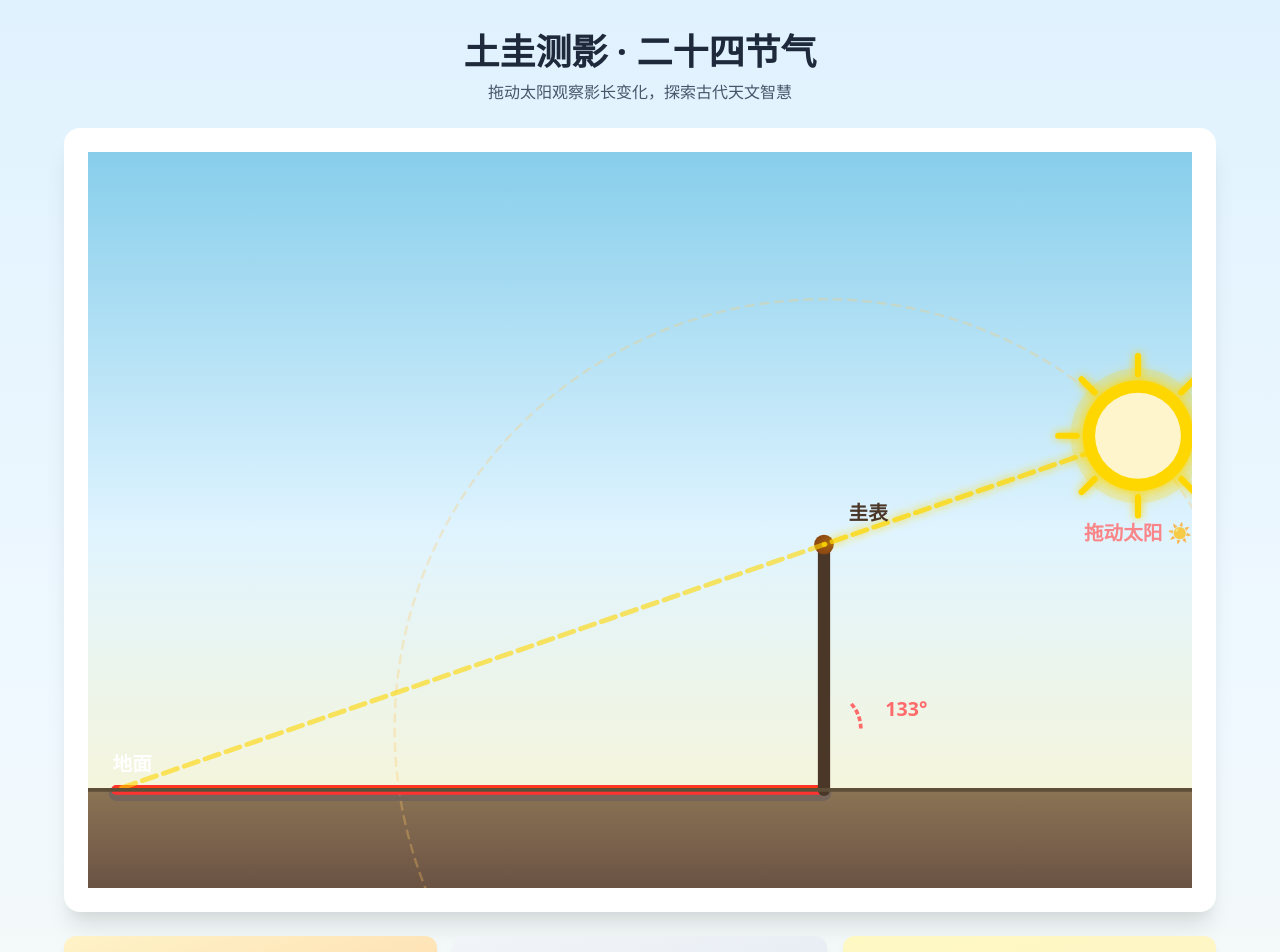
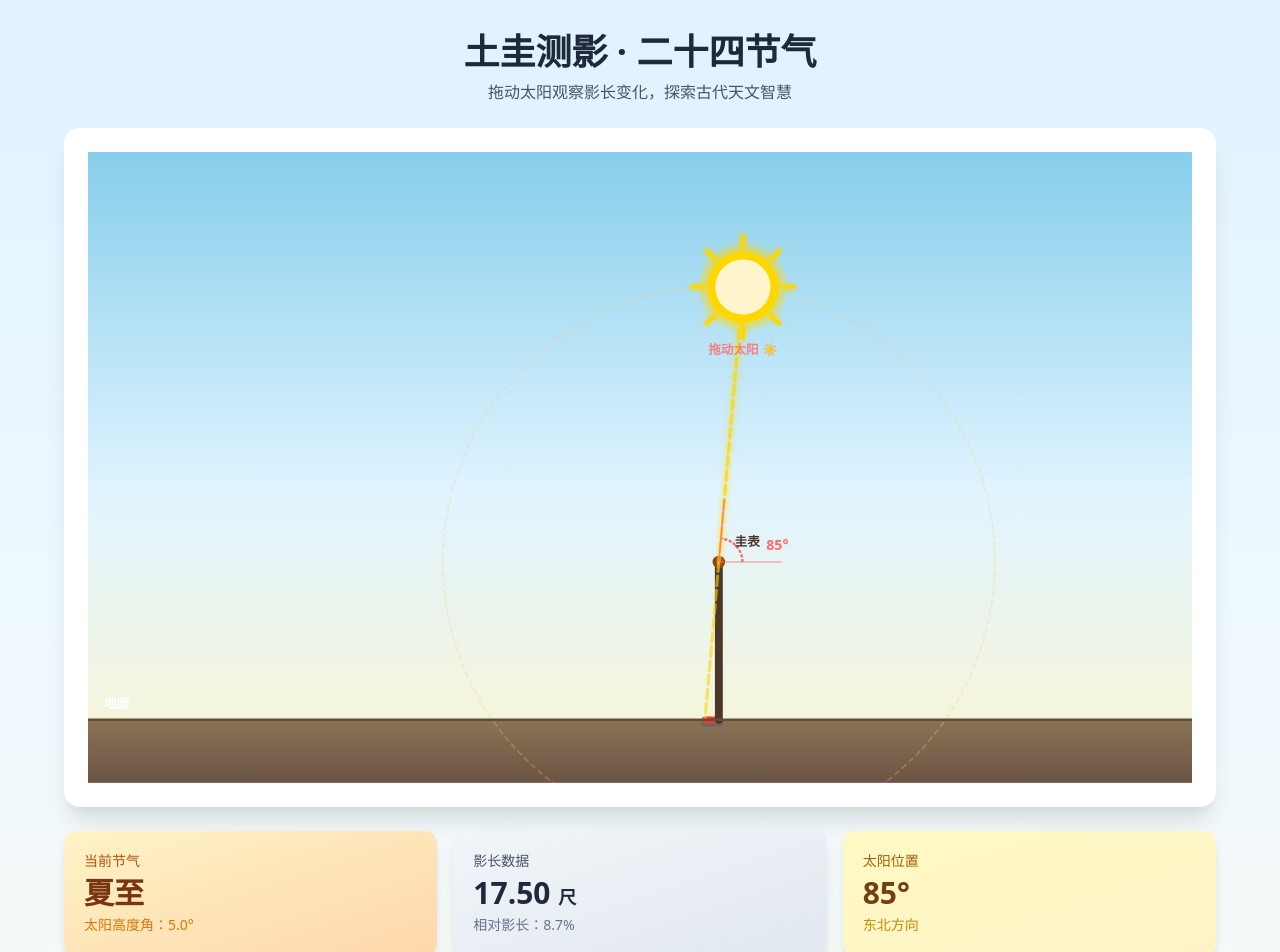
Before and after one commit to eJayYoung/eJayYoung.github.io, a React (Vite) app: page / in a window 1280 px wide. Shown: the top 952 px of the page. Built offline with nearby package versions, Linux system fonts and the light colour scheme.

Commit message:
configure: add GitHub Pages deployment

```diff
--- a/src/App.tsx
+++ b/src/App.tsx
@@ -1,60 +1,56 @@
 import { useState, useRef, useCallback, useEffect } from 'react'
 import './App.css'
 
-// 二十四节气数据（调整到30°到150°范围）
+// 二十四节气数据（角度为太阳光线与地面的夹角）
 const solarTerms = [
-  { name: '冬至', angle: 30, shadowLength: 1.5 },
-  { name: '小寒', angle: 35, shadowLength: 1.42 },
-  { name: '大寒', angle: 40, shadowLength: 1.35 },
-  { name: '立春', angle: 50, shadowLength: 1.28 },
-  { name: '雨水', angle: 60, shadowLength: 1.2 },
-  { name: '惊蛰', angle: 70, shadowLength: 1.12 },
-  { name: '春分', angle: 80, shadowLength: 1.0 },
-  { name: '清明', angle: 90, shadowLength: 0.88 },
-  { name: '谷雨', angle: 100, shadowLength: 0.76 },
-  { name: '立夏', angle: 110, shadowLength: 0.64 },
-  { name: '小满', angle: 120, shadowLength: 0.52 },
-  { name: '芒种', angle: 130, shadowLength: 0.4 },
-  { name: '夏至', angle: 140, shadowLength: 0.3 },
+  { name: '冬至', angle: 20, shadowLength: 1.5 },
+  { name: '小寒', angle: 25, shadowLength: 1.42 },
+  { name: '大寒', angle: 30, shadowLength: 1.35 },
+  { name: '立春', angle: 40, shadowLength: 1.28 },
+  { name: '雨水', angle: 50, shadowLength: 1.2 },
+  { name: '惊蛰', angle: 55, shadowLength: 1.12 },
+  { name: '春分', angle: 60, shadowLength: 1.0 },
+  { name: '清明', angle: 65, shadowLength: 0.88 },
+  { name: '谷雨', angle: 70, shadowLength: 0.76 },
+  { name: '立夏', angle: 75, shadowLength: 0.64 },
+  { name: '小满', angle: 80, shadowLength: 0.52 },
+  { name: '芒种', angle: 82, shadowLength: 0.4 },
+  { name: '夏至', angle: 85, shadowLength: 0.3 },
 ]
 
 function App() {
-  const [sunAngle, setSunAngle] = useState(120) // 初始角度更高一些
+  const [sunAngle, setSunAngle] = useState(85) // 初始角度（太阳光线与地面夹角）
   const [isDragging, setIsDragging] = useState(false)
   const svgRef = useRef<SVGSVGElement>(null)
   const containerRef = useRef<HTMLDivElement>(null)
 
   // 画布参数
-  const width = 900
-  const height = 600
-  const centerX = width / 2 + 150 // 圆心更靠右
+  const width = 1400
+  const height = 800
+  const centerX = width / 2 + 100 // 圆心更靠右
   const groundY = height - 80
   const rodHeight = 200
   const rodBottomY = groundY
   const rodBottomX = centerX
   const radius = 350 // 稍微增大半径，让太阳更高
-  const minAngle = 133 // 最小角度（太阳不会太低）
-  const maxAngle = 180 // 最大角度（太阳不会太高）
-  const centerY = groundY - 50 // 圆心Y坐标
+  const minAngle = 20 // 最小角度（太阳光线与地面夹角）
+  const maxAngle = 85 // 最大角度（太阳光线与地面夹角）
+  const centerY = groundY - rodHeight - 50 // 圆心Y坐标
 
-  // 计算太阳位置（限制在右半边）
-  const clampedAngle = Math.max(minAngle, Math.min(maxAngle, sunAngle))
-  const sunX = centerX + radius * Math.cos((clampedAngle - 90) * Math.PI / 180)
-  const sunY = centerY - radius * Math.sin((clampedAngle - 90) * Math.PI / 180)
-
-  // 计算阴影
+  // 杆子顶部坐标
   const rodTopX = rodBottomX
   const rodTopY = rodBottomY - rodHeight
 
-  // 阴影长度计算
-  const shadowLength = sunY > rodTopY
-    ? rodHeight / Math.tan(Math.acos((sunX - rodTopX) / Math.sqrt(Math.pow(sunX - rodTopX, 2) + Math.pow(sunY - rodTopY, 2))))
-    : -rodHeight / Math.tan(Math.acos((sunX - rodTopX) / Math.sqrt(Math.pow(sunX - rodTopX, 2) + Math.pow(sunY - rodTopY, 2))))
+  // 计算太阳位置（根据太阳光线与地面的夹角）
+  const clampedAngle = Math.max(minAngle, Math.min(maxAngle, sunAngle))
+  const sunX = rodTopX + radius * Math.cos(clampedAngle * Math.PI / 180)
+  const sunY = rodTopY - radius * Math.sin(clampedAngle * Math.PI / 180)
 
-  // 阴影末端X坐标
-  const shadowEndX = sunX > rodTopX
-    ? rodTopX + shadowLength
-    : rodTopX - Math.abs(shadowLength)
+  // 阴影长度 = 杆高 * cot(太阳光线与地面夹角)
+  const shadowLength = rodHeight / Math.tan(clampedAngle * Math.PI / 180)
+
+  // 阴影末端X坐标（阴影在杆子左边）
+  const shadowEndX = rodTopX - shadowLength
 
   // 获取当前节气
   const getCurrentSolarTerm = () => {
@@ -115,12 +111,12 @@ function App() {
 
     const coords = getSVGCoords(clientX, clientY)
 
-    // 计算角度（以圆心为中心）
-    const dx = coords.x - centerX
-    const dy = centerY - coords.y
-    let angle = Math.atan2(dy, dx) * 180 / Math.PI + 90
+    // 计算太阳光线与地面的夹角
+    const dx = coords.x - rodTopX
+    const dy = rodTopY - coords.y
+    let angle = Math.atan2(dy, dx) * 180 / Math.PI
 
-    // 限制太阳只能在右半边（角度范围30°到150°）
+    // 限制夹角范围
     if (angle < minAngle) angle = minAngle
     if (angle > maxAngle) angle = maxAngle
 
@@ -128,7 +124,7 @@ function App() {
     if (coords.y < groundY - 10) {
       setSunAngle(angle)
     }
-  }, [isDragging, centerX, centerY, groundY, minAngle, maxAngle, getSVGCoords])
+  }, [isDragging, rodTopX, rodTopY, groundY, minAngle, maxAngle, getSVGCoords])
 
   // 停止拖动
   const handleEnd = useCallback(() => {
@@ -228,8 +224,8 @@ function App() {
 
             {/* 太阳运动轨迹（圆） */}
             <circle
-              cx={centerX}
-              cy={centerY}
+              cx={rodTopX}
+              cy={rodTopY}
               r={radius}
               fill="none"
               stroke="rgba(255, 200, 100, 0.3)"
@@ -374,19 +370,39 @@ function App() {
 
             {/* 角度指示弧线 */}
             <path
-              d={`M ${centerX + 30} ${centerY} A 30 30 0 0 ${sunAngle > 180 ? 1 : 0} ${centerX + 30 * Math.cos((clampedAngle - 90) * Math.PI / 180)} ${centerY - 30 * Math.sin((clampedAngle - 90) * Math.PI / 180)}`}
+              d={`M ${rodTopX + 30} ${rodTopY} A 30 30 0 0 ${clampedAngle > 90 ? 1 : 0} ${rodTopX + 30 * Math.cos(clampedAngle * Math.PI / 180)} ${rodTopY - 30 * Math.sin(clampedAngle * Math.PI / 180)}`}
               fill="none"
               stroke="#FF6B6B"
               strokeWidth="3"
               strokeDasharray="4 2"
             />
 
+            {/* 太阳光线与地面夹角指示线 */}
+            <line
+              x1={rodTopX}
+              y1={rodTopY}
+              x2={rodTopX + 80}
+              y2={rodTopY}
+              stroke="#FF6B6B"
+              strokeWidth="2"
+              opacity="0.5"
+            />
+            <line
+              x1={rodTopX}
+              y1={rodTopY}
+              x2={rodTopX + 80 * Math.cos(clampedAngle * Math.PI / 180)}
+              y2={rodTopY - 80 * Math.sin(clampedAngle * Math.PI / 180)}
+              stroke="#FF6B6B"
+              strokeWidth="2"
+              opacity="0.8"
+            />
+
             {/* 角度标注 */}
             <text
-              x={centerX + 50}
-              y={centerY - 10}
+              x={rodTopX + 60}
+              y={rodTopY - 15}
               fill="#FF6B6B"
-              fontSize="16"
+              fontSize="18"
               fontWeight="bold"
             >
               {Math.round(clampedAngle)}°
--- a/vite.config.ts
+++ b/vite.config.ts
@@ -5,7 +5,7 @@ import sourceIdentifierPlugin from 'vite-plugin-source-identifier'
 
 const isProd = process.env.BUILD_MODE === 'prod'
 export default defineConfig({
-  base: '/',
+  base: '/solar-terms-demo/',
   plugins: [
     react(),
     sourceIdentifierPlugin({
```
Also changed, not shown: package.json (+5 -2 lines).
